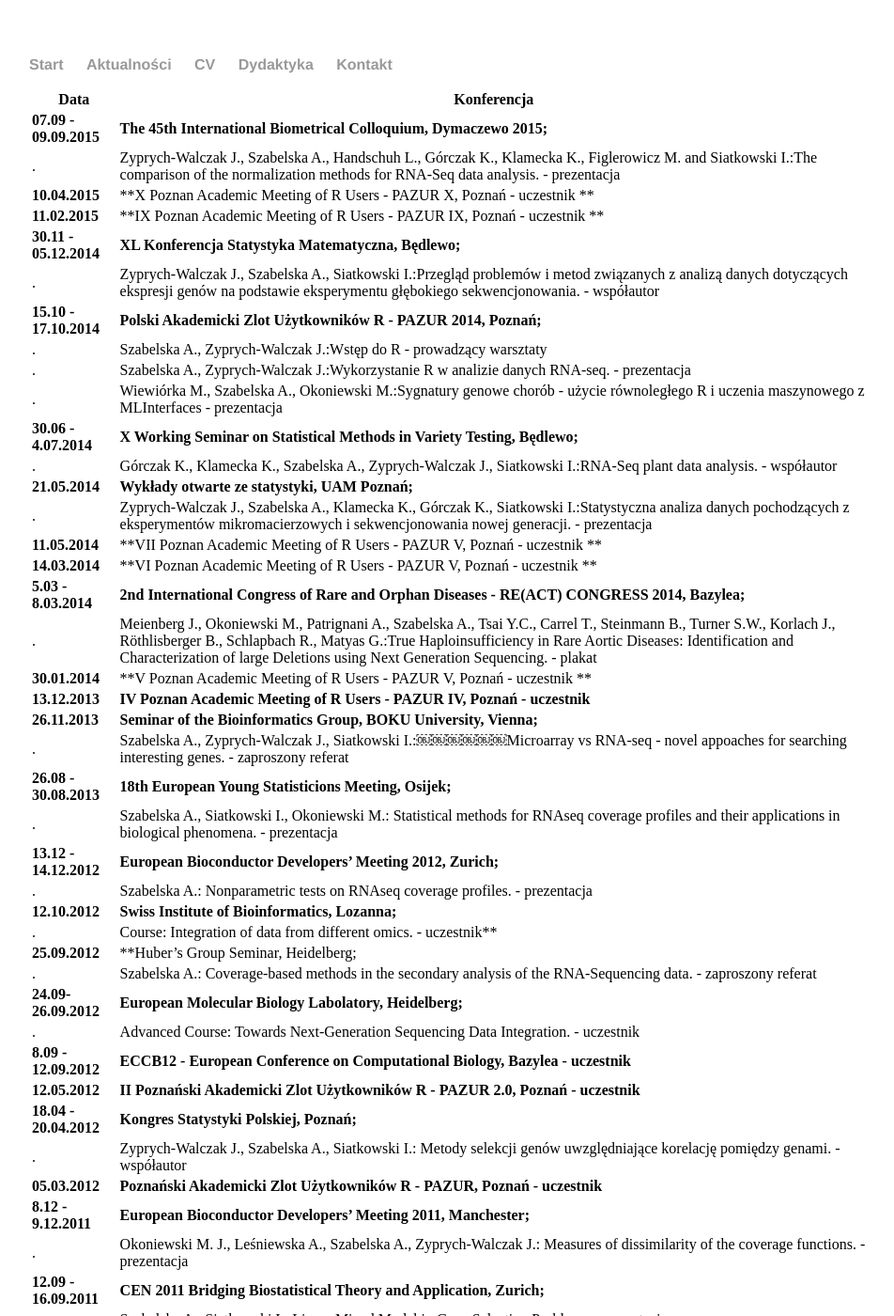
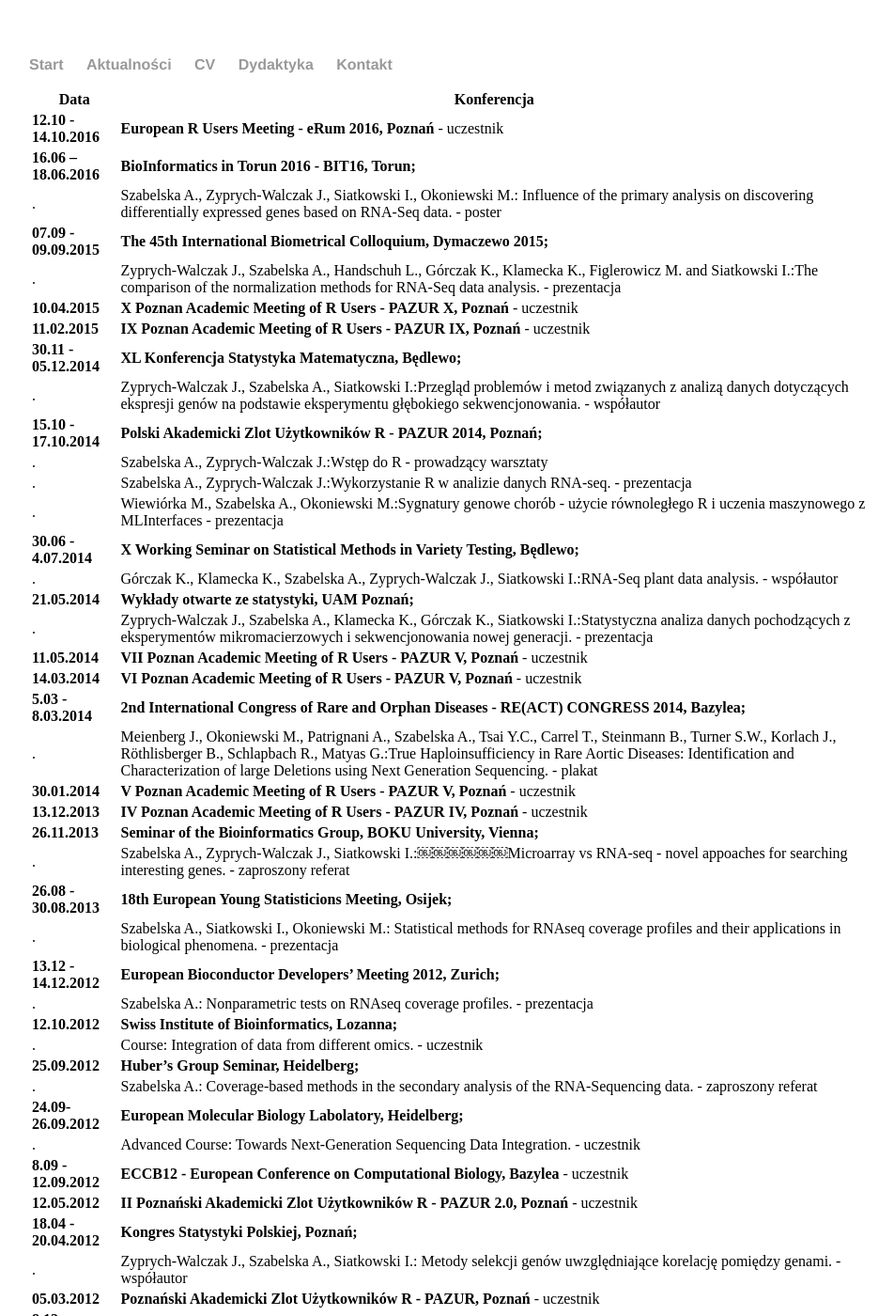
Before and after one commit to alicjaszabelska/alicjaszabelska.github.io, a Jekyll site: the page built from cv/konferencje.md, in a window 1280 px wide and 1400 px high. Shown: the whole window at 94% size, without its empty margins (161-1113 px from the left). Built offline with Jekyll 4.4.1, drawn with Linux system fonts in a browser that asks for light colours; some of the changed text lies outside the part shown.

Commit message:
Update konferencje.md

```diff
--- a/cv/konferencje.md
+++ b/cv/konferencje.md
@@ -4,10 +4,13 @@
 ---
 Data | Konferencja
 --- | ---
- **07.09 - 09.09.2015** | **The 45th International Biometrical Colloquium, Dymaczewo 2015;**
+**12.10 - 14.10.2016** | **European R Users Meeting - eRum 2016, Poznań** - uczestnik
+**16.06 – 18.06.2016** | **BioInformatics in Torun 2016 - BIT16, Torun;**
+. | Szabelska A., Zyprych-Walczak J., Siatkowski I., Okoniewski M.: Influence of the primary analysis on discovering differentially expressed genes based on RNA-Seq data. - poster
+**07.09 - 09.09.2015** | **The 45th International Biometrical Colloquium, Dymaczewo 2015;**
 . | Zyprych-Walczak J., Szabelska A., Handschuh L., Górczak K., Klamecka K., Figlerowicz M. and Siatkowski I.:The comparison of the normalization methods for RNA-Seq data analysis. - prezentacja
-**10.04.2015** | **X Poznan Academic Meeting of R Users - PAZUR X, Poznań - uczestnik **
-**11.02.2015** | **IX Poznan Academic Meeting of R Users - PAZUR IX, Poznań - uczestnik **
+**10.04.2015** | **X Poznan Academic Meeting of R Users - PAZUR X, Poznań** - uczestnik
+**11.02.2015** | **IX Poznan Academic Meeting of R Users - PAZUR IX, Poznań**  - uczestnik
 **30.11 - 05.12.2014** | **XL Konferencja Statystyka Matematyczna, Będlewo;**
 . | Zyprych-Walczak J., Szabelska A., Siatkowski I.:Przegląd problemów i metod związanych z analizą danych dotyczących ekspresji genów na podstawie eksperymentu głębokiego sekwencjonowania. - współautor
 **15.10 - 17.10.2014** | **Polski Akademicki Zlot Użytkowników R - PAZUR 2014, Poznań;**
@@ -18,12 +21,12 @@
 . | Górczak K., Klamecka K., Szabelska A., Zyprych-Walczak J., Siatkowski I.:RNA-Seq plant data analysis. - współautor
 **21.05.2014** | **Wykłady otwarte ze statystyki, UAM Poznań;**
 . | Zyprych-Walczak J., Szabelska A., Klamecka K., Górczak K., Siatkowski I.:Statystyczna analiza danych pochodzących z eksperymentów mikromacierzowych i sekwencjonowania nowej generacji. - prezentacja
-**11.05.2014** | **VII Poznan Academic Meeting of R Users - PAZUR V, Poznań - uczestnik **
-**14.03.2014** | **VI Poznan Academic Meeting of R Users - PAZUR V, Poznań - uczestnik **
+**11.05.2014** | **VII Poznan Academic Meeting of R Users - PAZUR V, Poznań** - uczestnik
+**14.03.2014** | **VI Poznan Academic Meeting of R Users - PAZUR V, Poznań** - uczestnik
 **5.03 - 8.03.2014** | **2nd International Congress of Rare and Orphan Diseases - RE(ACT) CONGRESS 2014, Bazylea;**
 . | Meienberg J., Okoniewski M., Patrignani A., Szabelska A., Tsai Y.C., Carrel T., Steinmann B., Turner S.W., Korlach J., Röthlisberger B., Schlapbach R., Matyas G.:True Haploinsufficiency in Rare Aortic Diseases: Identification and Characterization of large Deletions using Next Generation Sequencing. - plakat
-**30.01.2014** | **V Poznan Academic Meeting of R Users - PAZUR V, Poznań - uczestnik **
-**13.12.2013** | **IV Poznan Academic Meeting of R Users - PAZUR IV, Poznań - uczestnik**
+**30.01.2014** | **V Poznan Academic Meeting of R Users - PAZUR V, Poznań** - uczestnik
+**13.12.2013** | **IV Poznan Academic Meeting of R Users - PAZUR IV, Poznań** - uczestnik
 **26.11.2013** | **Seminar of the Bioinformatics Group, BOKU University, Vienna;**
 . | Szabelska A., Zyprych-Walczak J., Siatkowski I.:￼￼￼￼￼￼Microarray vs RNA-seq - novel appoaches for searching interesting genes. - zaproszony referat
 **26.08 - 30.08.2013** | **18th European Young Statisticions Meeting, Osijek;**
@@ -31,16 +34,16 @@
 **13.12 - 14.12.2012** | **European Bioconductor Developers' Meeting 2012, Zurich;**
 . | Szabelska A.: Nonparametric tests on RNAseq coverage profiles. - prezentacja
 **12.10.2012** | **Swiss Institute of Bioinformatics, Lozanna;**
-. | Course: Integration of data from different omics. - uczestnik**
-**25.09.2012** | **Huber's Group Seminar, Heidelberg;
+. | Course: Integration of data from different omics. - uczestnik
+**25.09.2012** | **Huber's Group Seminar, Heidelberg;**
 . | Szabelska A.: Coverage-based methods in the secondary analysis of the RNA-Sequencing data. - zaproszony referat
 **24.09-26.09.2012** | **European Molecular Biology Labolatory, Heidelberg;**
 . | Advanced Course: Towards Next-Generation Sequencing Data Integration. - uczestnik
-**8.09 - 12.09.2012** | **ECCB12 - European Conference on Computational Biology, Bazylea - uczestnik**
-**12.05.2012** | **II Poznański Akademicki Zlot Użytkowników R - PAZUR 2.0, Poznań - uczestnik**
+**8.09 - 12.09.2012** | **ECCB12 - European Conference on Computational Biology, Bazylea** - uczestnik
+**12.05.2012** | **II Poznański Akademicki Zlot Użytkowników R - PAZUR 2.0, Poznań** - uczestnik
 **18.04 - 20.04.2012** | **Kongres Statystyki Polskiej, Poznań;**
 . | Zyprych-Walczak J., Szabelska A., Siatkowski I.: Metody selekcji genów uwzględniające korelację pomiędzy genami. - współautor
-**05.03.2012** | **Poznański Akademicki Zlot Użytkowników R - PAZUR, Poznań - uczestnik**
+**05.03.2012** | **Poznański Akademicki Zlot Użytkowników R - PAZUR, Poznań**  - uczestnik
 **8.12 - 9.12.2011** | **European Bioconductor Developers' Meeting 2011, Manchester;**
 . | Okoniewski M. J., Leśniewska A., Szabelska A., Zyprych-Walczak J.: Measures of dissimilarity of the coverage functions. - prezentacja
 **12.09 - 16.09.2011** | **CEN 2011 Bridging Biostatistical Theory and Application, Zurich;**
@@ -54,13 +57,13 @@
 . | Szabelska A., Siatkowski M., Goszczurna T., Zyprych J.: Overview of growth models in R. - plakat
 . | Weigt D., Szabelska A., Zyprych J., Siatkowski I., Broda Z.: Morfological analysis of inflorescence mutants in alfalfa (Medicago sativa  L.sl.) with the respect to seed yield traits. - plakat
 . | Tomkowiak A., Szabelska A., Zyprych J., Broda Z., Siatkowski I.: Analiza zróżnicowania genetycznego odmian i klonów koniczyny białej (Trifolium Repens L.) przy użyciu markerów molekularnych. - plakat
-**26.06 - 27.07.2010** | **Tutorial workshop "Robustness: Basic Concepts and Applications", Praga - uczestnik**
+**26.06 - 27.07.2010** | **Tutorial workshop "Robustness: Basic Concepts and Applications", Praga** - uczestnik
 **25.01 - 29.01.2010** | **30th International Study Group Mathematics with Industry 2010, Amsterdam;**
 . | uczestnictwo zakończone publikacją: Thornton A., Szabelska A., Zyprych J. et. al. (2010) Modeling and optimization of algae growth. Proceedings of the 72nd European Study Group - Mathematics with Industry, 54-85.
-**17.05 - 18.05.2010** | **14th Quantitative Trait Locus and Marker Assisted Selection Workshop, Poznań - uczestnik**
+**17.05 - 18.05.2010** | **14th Quantitative Trait Locus and Marker Assisted Selection Workshop, Poznań** - uczestnik
 **7.12 - 11.12.2009** | **Statystyka Matematyczna - WISłA '09, Wisła;**
 . | Siatkowski I., Szabelska A., Zyprych J.: Wybrane testy statystyczne w selekcji genów - współautor
-**18.11 - 20.11.2009** | **Microarrays in the analysis of expression of genes: The tool in the basic and clinical researches, Gliwice - uczestnik**
-**21.09 - 25.09.2009** | **12th International Workshop for Young Mathematicians - "Probability Theory and Statistics", Kraków - uczestnik**
+**18.11 - 20.11.2009** | **Microarrays in the analysis of expression of genes: The tool in the basic and clinical researches, Gliwice** - uczestnik
+**21.09 - 25.09.2009** | **12th International Workshop for Young Mathematicians - "Probability Theory and Statistics", Kraków** - uczestnik
 
 [Powrót](/cv)
```
